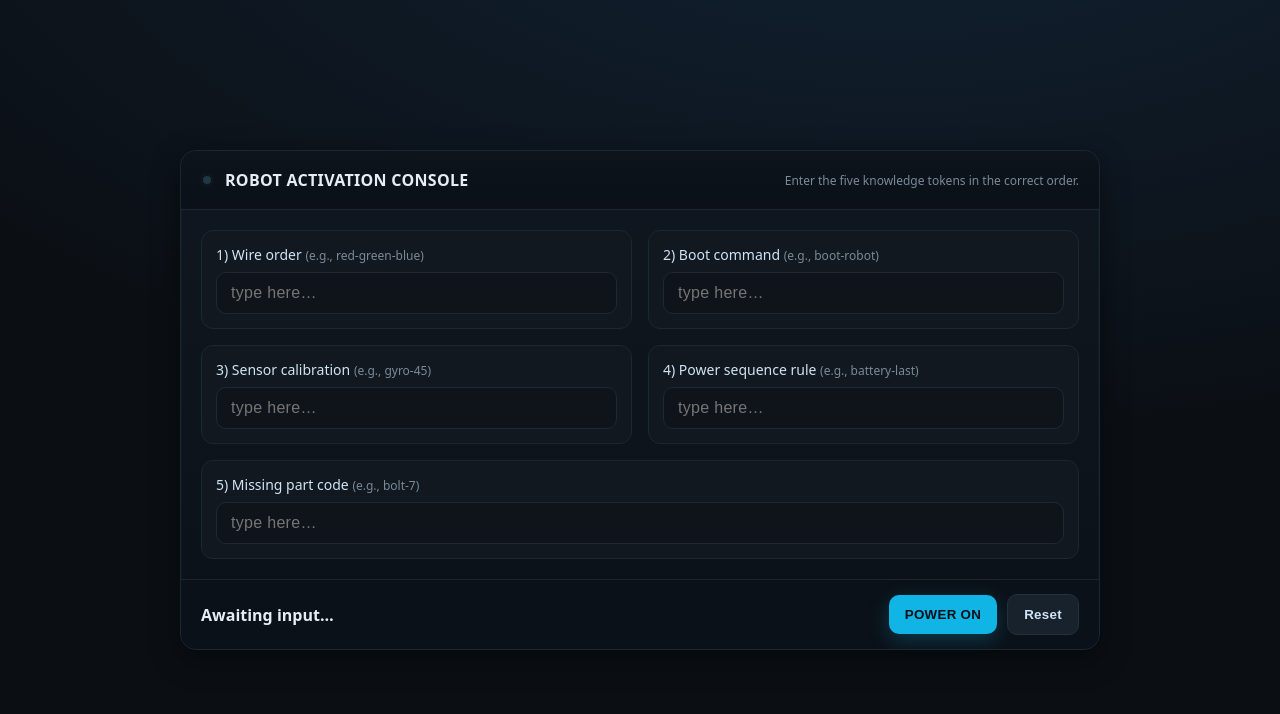
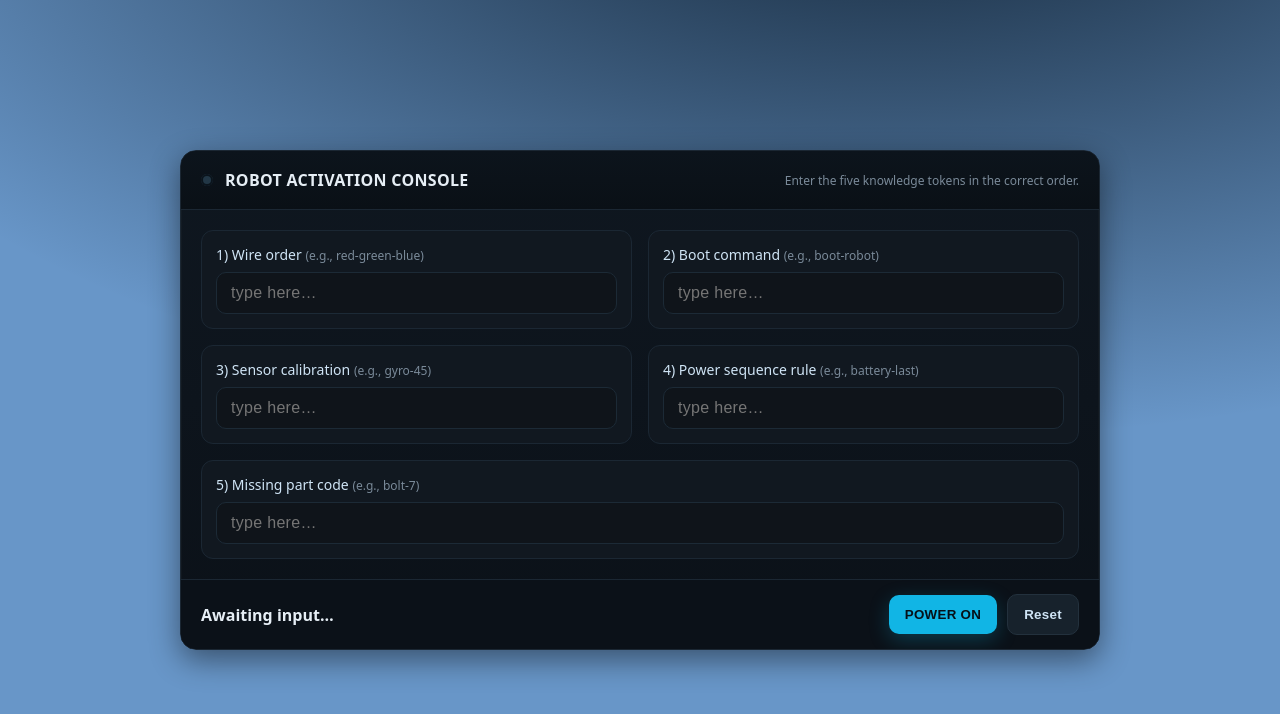
Before and after one commit to Armands-Gravelsins/robot, a plain HTML site: page index.html in a window 1280 px wide. Drawn offline with Linux system fonts and the light colour scheme.

Commit message:
Update index.html

```diff
--- a/index.html
+++ b/index.html
@@ -6,7 +6,7 @@
   <title>Robot Activation Console</title>
   <style>
     :root{
-      --bg:#0b0f14;
+      --bg:#6896c8;
       --panel:#111820;
       --accent:#11b5e5;
       --muted:#7a8a99;
```
